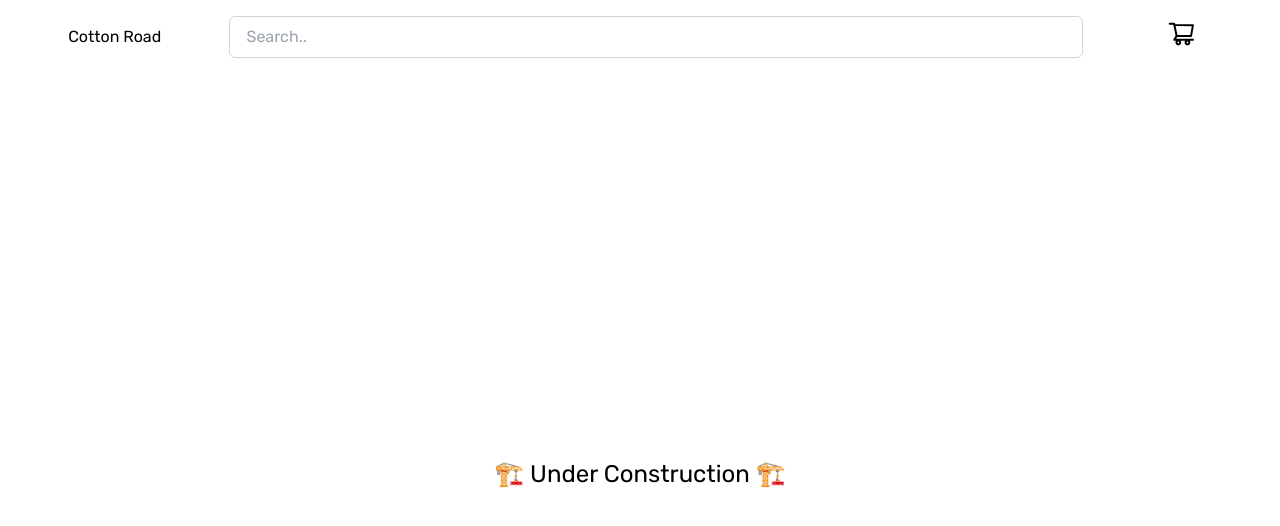
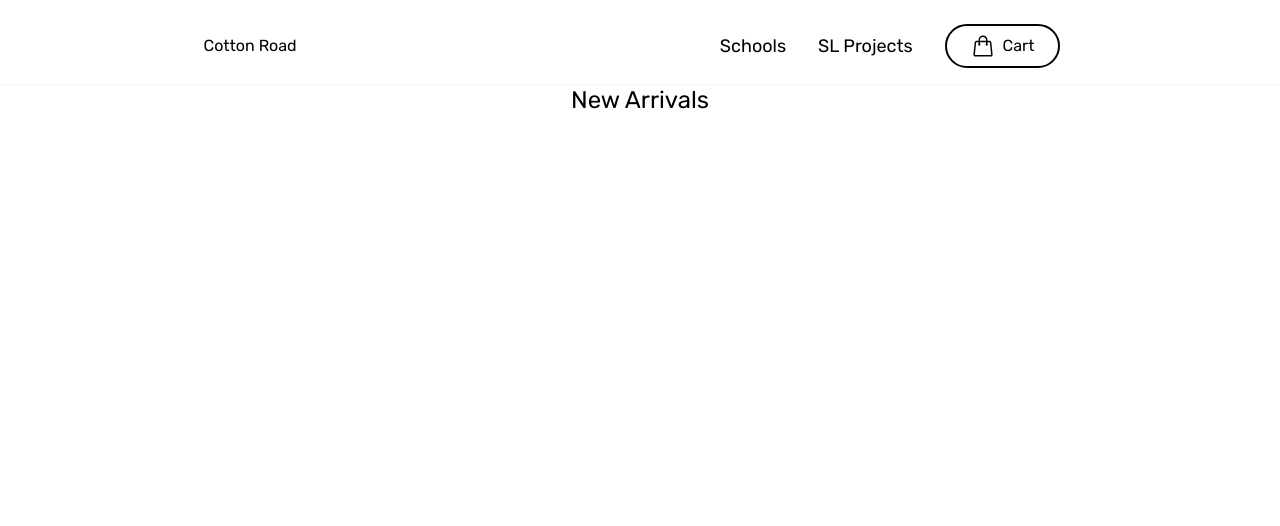
Before and after one commit to Vincent-Cayadi/cottonRoadV2, a Next.js app: page /home in a window 1280 px wide. Shown: the top 526 px of the page. Built offline with nearby package versions, Linux system fonts and the light colour scheme.

Commit message:
does it not work

```diff
--- a/components/navbar.tsx
+++ b/components/navbar.tsx
@@ -1,27 +1,40 @@
 import Link from "next/link";
-
-import {
-  AiOutlineFire,
-  AiOutlineShoppingCart,
-  AiOutlineUser,
-} from "react-icons/ai";
 
 export default function Navbar() {
   return (
     <>
-      <div className="sticky top-0 z-50 hidden sm:block">
-        <nav className="flex justify-between w-full py-4 mx-auto bg-white">
+      <div className="sticky top-0 z-50 hidden w-full mx-auto mt-2 bg-white shadow-sm sm:block">
+        <nav className="flex justify-between w-full py-4 mx-auto">
           <p className="m-auto text-left align-middle ">Cotton Road</p>
-          <input
-            type="text"
-            placeholder="Search.."
-            className="w-2/3 px-4 py-2 duration-300 border border-gray-300 rounded-md hover:border-gray-900 "
-          />
 
-          <div className="m-auto">
+          <div className="m-auto text-center">
+            <Link href="/school">
+              <a className="mx-4 text-lg align-middle duration-300 border-b-2 border-white cursor-pointer duration-400 hover:border-black">
+                Schools
+              </a>
+            </Link>
+            <a className="mx-4 text-lg align-middle duration-300 border-b-2 border-white cursor-pointer duration-400 hover:border-black">
+              SL Projects
+            </a>
             <Link href="/cart">
-              <div className="inline-block mx-4 cursor-pointer">
-                <AiOutlineShoppingCart size="1.8rem" className="mx-auto" />
+              <div className="inline-block px-6 py-2 mx-4 text-center align-middle duration-300 border-2 border-black rounded-full cursor-pointer hover:bg-black hover:text-white">
+                <div className="grid justify-start w-full h-full grid-cols-2">
+                  <svg
+                    xmlns="http://www.w3.org/2000/svg"
+                    fill="none"
+                    viewBox="0 0 24 24"
+                    strokeWidth={1.5}
+                    stroke="currentColor"
+                    className="w-6 h-6 my-auto align-middle"
+                  >
+                    <path
+                      strokeLinecap="round"
+                      strokeLinejoin="round"
+                      d="M15.75 10.5V6a3.75 3.75 0 10-7.5 0v4.5m11.356-1.993l1.263 12c.07.665-.45 1.243-1.119 1.243H4.25a1.125 1.125 0 01-1.12-1.243l1.264-12A1.125 1.125 0 015.513 7.5h12.974c.576 0 1.059.435 1.119 1.007zM8.625 10.5a.375.375 0 11-.75 0 .375.375 0 01.75 0zm7.5 0a.375.375 0 11-.75 0 .375.375 0 01.75 0z"
+                    />
+                  </svg>
+                  <p className="inline-block">Cart</p>
+                </div>
               </div>
             </Link>
           </div>
--- a/package.json
+++ b/package.json
@@ -12,8 +12,7 @@
     "@prisma/client": "^4.2.1",
     "next": "12.2.5",
     "react": "18.2.0",
-    "react-dom": "18.2.0",
-    "react-icons": "^4.4.0"
+    "react-dom": "18.2.0"
   },
   "devDependencies": {
     "@svgr/webpack": "^6.3.1",
--- a/pages/home.tsx
+++ b/pages/home.tsx
@@ -8,10 +8,10 @@ export default function Home() {
         <title> Home | Cotton Road</title>
         <meta name="description" content="Home | Cotton Road" />
       </Head>
+      <Navbar />
       <main>
-        <Navbar />
-        <section className="grid w-full h-screen place-items-center">
-          <h1 className="text-2xl">🏗️ Under Construction 🏗️</h1>
+        <section className="mx-auto sm:w-4/5 bg-grey-600">
+          <h1 className="w-full text-2xl text-center">New Arrivals</h1>
         </section>
       </main>
     </>
--- /dev/null
+++ b/pages/school.tsx
@@ -0,0 +1,17 @@
+import Head from "next/head";
+import Navbar from "../components/navbar";
+
+export default function Cart() {
+  return (
+    <>
+      <Head>
+        <title> Schools | Cotton Road</title>
+        <meta name="description" content="Cart | Cotton Road" />
+      </Head>
+      <main>
+        <Navbar />
+        <section className="w-full mx-auto text-center"></section>
+      </main>
+    </>
+  );
+}
```
Also changed, not shown: 1 other file (tests, documents, lock files or other folders).
